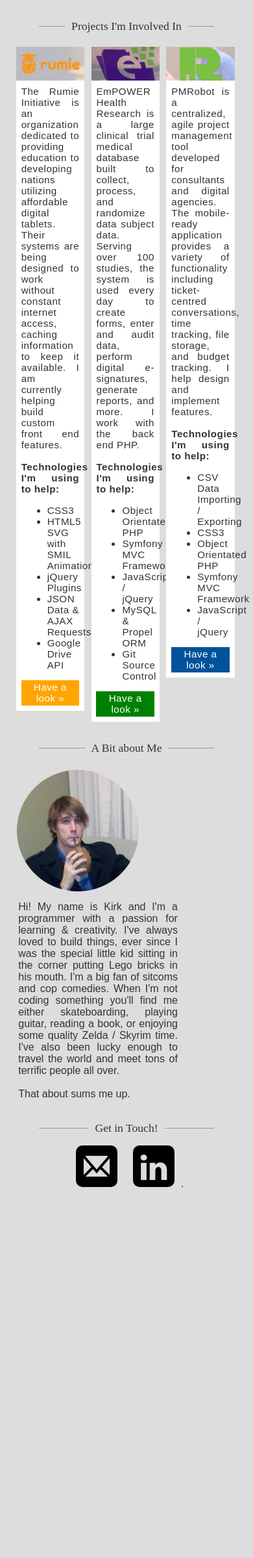
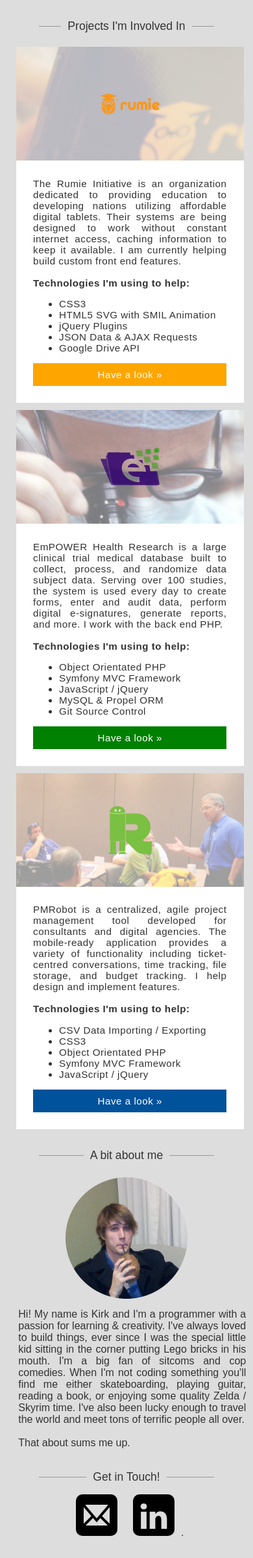
Before and after one commit to Yanzie/saricden, a PHP site: page / in a window 390 px wide. Shown: the part 72-2470 px from the top of the page at 65% size. Before the commit the page ends 1899 px from the top, so only its background shows below. Run offline with PHP 8.4, Linux system fonts and the light colour scheme.

Commit message:
Fixed up formatting of code. Moved styles from internal to external file: Makes code cleaner and easier to maintain
Added responsive fix when the screen is below 900px, looks nice on mobile.

Differences:

Before: http://i.imgur.com/DFvQz20.png
After: http://i.imgur.com/lvgqIB4.png

Before: http://i.imgur.com/ptYsPBa.png
After: http://i.imgur.com/joG06yk.png

```diff
--- /dev/null
+++ b/css/style.css
@@ -0,0 +1,129 @@
+html, body {
+    margin: 0;
+    padding: 0;
+    background-color: #DDD;
+    color: #333;
+    font-family: sans-serif;
+}
+.center-block {
+    width: 90%;
+    max-width: 1200px;
+    margin: 0 auto;
+}
+#header {
+    margin: 30px auto;
+    letter-spacing: 3px;
+    font-size: 17.5px;
+}
+#header div:nth-child(1) {
+    float: left;
+}
+#header div:nth-child(2) {
+    float: right;
+}
+#portfolio div {
+    width: 30%;
+    height: auto;
+    margin: 1.5%;
+    float: left;
+    background-color: #FFF;
+}
+#portfolio div:before {
+    content: "";
+    display: block;
+    padding-top: 50%;
+}
+.rumie:before {
+    background: url(../img/logos/rumie.png) center no-repeat,
+    url(../img/bg/rumie.png) center;
+}
+.empower:before {
+    background: url(../img/logos/empower.png) center no-repeat,
+    url(../img/bg/empower.png) center;
+}
+.pmr:before {
+    background: url(../img/logos/pmr.png) center no-repeat,
+    url(../img/bg/pmr.png) right;
+}
+.rumie a {
+    background-color: orange;
+}
+.empower a {
+    background-color: green;
+}
+.pmr a {
+    background-color: #00529B;
+}
+#portfolio div span {
+    display: block;
+    width: 85%;
+    margin: 0;
+    padding: 7.5%;
+    text-align: justify;
+    font-size: 95%;
+    letter-spacing: 0.5px;
+}
+#portfolio div span a {
+    display: block;
+    margin: 0 auto;
+    padding: 3%;
+    color: #FFF;
+    text-decoration: none;
+    text-align: center;
+}
+h2 {
+    margin: 0;
+    font-weight: normal;
+}
+fieldset {
+    width: 70%;
+    margin: 0 auto;
+    margin-top: 25px;
+    border: 0;
+    border-top: solid 1px #999;
+    text-align: center;
+}
+legend {
+    display: block;
+    margin: 0 auto;
+    padding: 0 10px;
+    font-size: 1.1em;
+    font-family: sans-serif;
+    text-align: center;
+}
+#pic {
+    float: left;
+    width: 200px;
+    height: 200px;
+    background: url(../img/me.png) center no-repeat;
+}
+#bio {
+    float: left;
+    width: 70%;
+    padding: 2.5%;
+    text-align: justify;
+}
+#contact {
+    margin-bottom: 30px;
+    text-align: center;
+}
+a {
+    color: #6699FF;
+    text-decoration: none;
+    border: 0;
+}
+a:hover {
+    text-decoration: underline;
+}
+a img {
+    width: 64px;
+    height: 64px;
+    margin: 0 10px;
+    border-radius: 10px;
+}
+/* Tiny bit of a fix for responsive purposes. */
+@media screen and (max-width: 900px) {
+    #portfolio div { width: 100%; }
+    #pic {float: none; margin: 0 auto; }
+    #bio { width: 100%; }
+}
--- a/index.php
+++ b/index.php
@@ -1,156 +1,9 @@
 <!doctype html>
 <html>
     <head>
+        <meta name="viewport" content="width=device-width, user-scalable=no">
         <title>Kirk M. // saricDen</title>
-<style>
-html, body
-{
-margin: 0;
-padding: 0;
-background-color: #DDD;
-color: #333;
-font-family: sans-serif;
-}
-.center-block
-{
-width: 90%;
-max-width: 1200px;
-margin: 0 auto;
-}
-#header
-{
-margin: 30px auto;
-letter-spacing: 3px;
-font-size: 17.5px;
-}
-#header div:nth-child(1)
-{
-float: left;
-}
-#header div:nth-child(2)
-{
-float: right;
-}
-#portfolio div
-{
-width: 30%;
-height: auto;
-margin: 1.5%;
-float: left;
-background-color: #FFF;
-}
-#portfolio div:before
-{
-content: "";
-display: block;
-padding-top: 50%;
-}
-.rumie:before
-{
-background: url(img/logos/rumie.png) center no-repeat,
-            url(img/bg/rumie.png) center;
-}
-.empower:before
-{
-background: url(img/logos/empower.png) center no-repeat,
-            url(img/bg/empower.png) center;
-}
-.pmr:before
-{
-background: url(img/logos/pmr.png) center no-repeat,
-            url(img/bg/pmr.png) right;
-}
-.rumie a
-{
-background-color: orange;
-}
-.empower a
-{
-background-color: green;
-}
-.pmr a
-{
-background-color: #00529B;
-}
-#portfolio div span
-{
-display: block;
-width: 85%;
-margin: 0;
-padding: 7.5%;
-text-align: justify;
-font-size: 95%;
-letter-spacing: 0.5px;
-}
-#portfolio div span a
-{
-display: block;
-margin: 0 auto;
-padding: 3%;
-color: #FFF;
-text-decoration: none;
-text-align: center;
-}
-h2
-{
-margin: 0;
-font-weight: normal;
-}
-fieldset
-{
-width: 70%;
-margin: 0 auto;
-margin-top: 25px;
-border: 0;
-border-top: solid 1px #999;
-text-align: center;
-}
-legend
-{
-display: block;
-margin: 0 auto;
-padding: 0 10px;
-font-size: 1.1em;
-font-family: serif;
-text-align: center;
-}
-#pic
-{
-float: left;
-width: 200px;
-height: 200px;
-background: url(img/me.png) center no-repeat;
-}
-#bio
-{
-float: left;
-width: 70%;
-padding: 2.5%;
-text-align: justify;
-}
-#contact
-{
-margin-bottom: 30px;
-text-align: center;
-}
-a
-{
-color: #6699FF;
-text-decoration: none;
-border: 0;
-}
-a:hover
-{
-text-decoration: underline;
-}
-a img
-{
-width: 64px;
-height: 64px;
-margin: 0 10px;
-border-radius: 10px;
-}
-</style>
+        <link href="css/style.css" rel="stylesheet">
     </head>
     <body>
         <div id="header" class="center-block">
@@ -215,7 +68,7 @@
         </div>
 
         <div class="center-block">
-    <fieldset><legend>A Bit about Me</legend></fieldset>
+        <fieldset><legend>A bit about me</legend></fieldset>
             <div id="pic"></div>
             <div id="bio">
                 Hi! My name is Kirk and I'm a programmer with a passion for learning & creativity. I've always loved to build things, ever since I was the special little kid sitting in the corner putting Lego bricks in his mouth.
```
Lines whose indentation alone changed are shown as unchanged.
